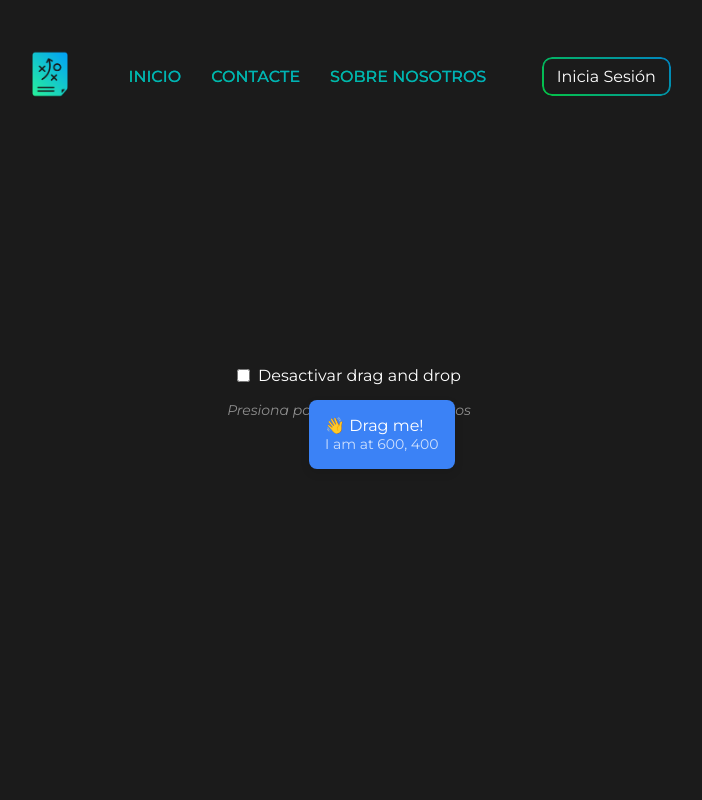
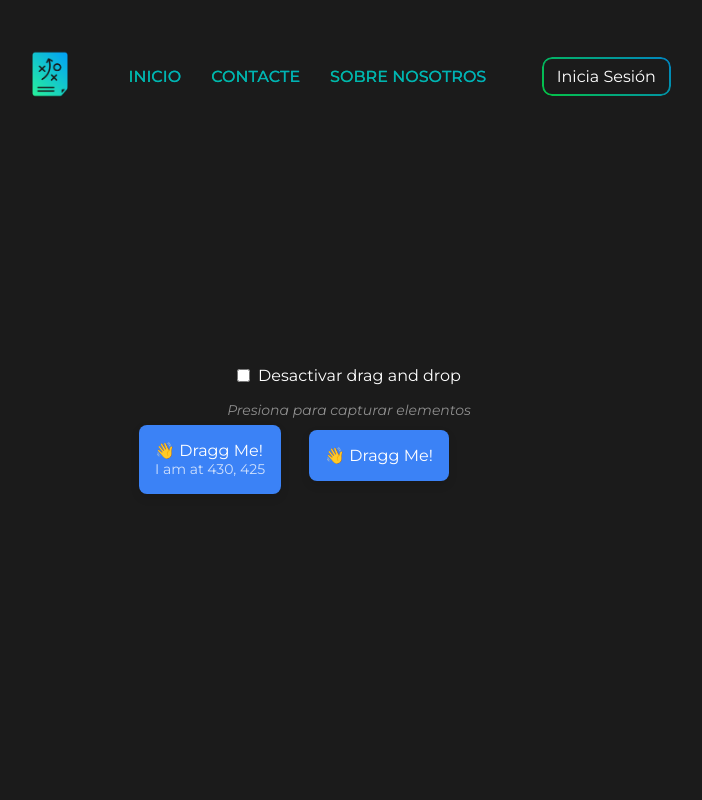
Before and after one commit to AlanTeixido/ProTactics, a Vue app in the folder protactics/: page /dragg in a window 1280 px wide. Shown: the top 800 px of the page, without its empty margins (291-993 px from the left). Built offline with nearby package versions, Linux system fonts and the light colour scheme; no server answers; a web font is replaced by a local one.

Commit message:
commit draggable varios obj

```diff
--- a/protactics/src/components/Draggable.vue
+++ b/protactics/src/components/Draggable.vue
@@ -6,16 +6,29 @@
 
 // Creamos una referencia reactiva para el elemento que se podrá arrastrar
 const objeto = ref(null)
+const objeto1 = ref(null)
 
 // EVariable habilitar o deshabilitar draggable
 const disabled = ref(false)
 
-// Variable useDraggable , elemento movible
+/*// Variable useDraggable , elemento movible
 const { x, y, style } = useDraggable(objeto, {
   initialValue: { x: 600, y: 400 }, // Posición inicial del objeto
   preventDefault: true, // Evita comportamientos predeterminados del navegador (como el scroll)
   disabled, // Deshabilita el arrastre si disabled es true
-})
+});*/
+
+const draggable1 = useDraggable(objeto, {
+  initialValue: { x: 430, y: 425 },
+  preventDefault: true,
+  disabled,
+});
+
+const draggable2 = useDraggable(objeto1, {
+  initialValue: { x: 600, y: 430 },
+  preventDefault: true,
+  disabled,
+});
 </script>
 
 <template>
@@ -37,11 +50,19 @@
     <p class="description">Presiona para capturar elementos</p>
 
     <!-- Objeto arrastrable -->
-    <div ref="objeto" class="draggable" :style="style">
-      👋 Drag me!
+    <div ref="objeto" class="draggable" :style="draggable1.style.value">
+      👋 Dragg Me!
       <!-- Muestra la posición actual del elemento en la pantalla -->
-      <div class="position-text">I am at {{ Math.round(x) }}, {{ Math.round(y) }}</div>
+      <div class="position-text">I am at {{ Math.round(draggable1.x.value) }}, {{ Math.round(draggable1.y.value) }}</div>
     </div>
+
+       <!-- Objeto arrastrable -->
+       <div ref="objeto1" class="draggable" :style="draggable2.style.value">
+      👋 Dragg Me!
+      <!-- Muestra la posición actual del elemento en la pantalla -->
+      <!--<div class="position-text">I am at {{ Math.round(x) }}, {{ Math.round(y) }}</div>-->
+    </div>
+
   </div>
   <FooterSection />
 </template>
@@ -83,7 +104,6 @@
 .draggable {
   position: absolute;
   background-color: #3b82f6;
-  /* Azul */
   color: white;
   user-select: none;
   cursor: move;
```
